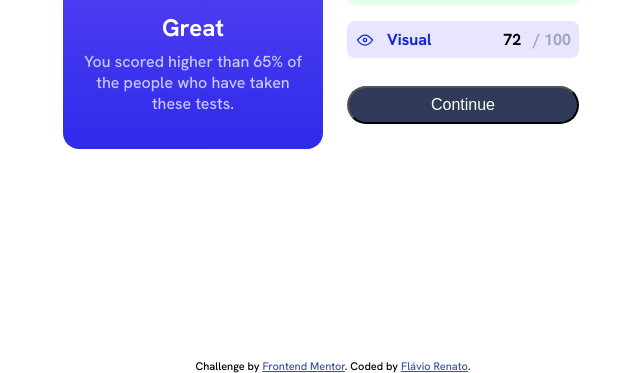
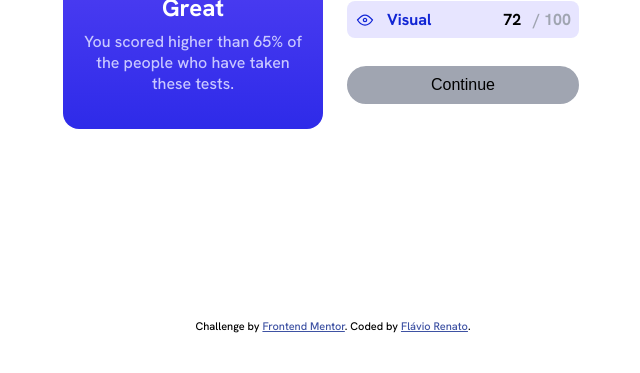
Before and after one commit to PeuDevBr/results_summary-frontend_mentor, a plain HTML site: page index.html in a window 1280 px wide. In both pictures the pointer is over the button "Continue". Shown: the part 441-814 px from the top of the page, without its empty margins (307-947 px from the left). Drawn offline with Linux system fonts and the light colour scheme; files whose address does not match are found by name.

Commit message:
add button hover

```diff
--- a/style.css
+++ b/style.css
@@ -161,6 +161,16 @@ button {
   color: var(--White);
   font-size: 18px;
   font-weight: 700;
+
+  transition: border background 0.4s;
+
+}
+
+button:hover {
+  background: var(--Light-gray-blue);
+  border: 2px solid var(--Light-gray-blue);
+  color: black;
+  cursor: pointer;
 }
 
 @media (min-width: 700px) {
@@ -168,7 +178,7 @@ button {
     display: flex;
     justify-content: center;
     align-items: center;
-    height: 100vh;
+    height: 95vh;
     max-width: 100vw;
   }
 
```
